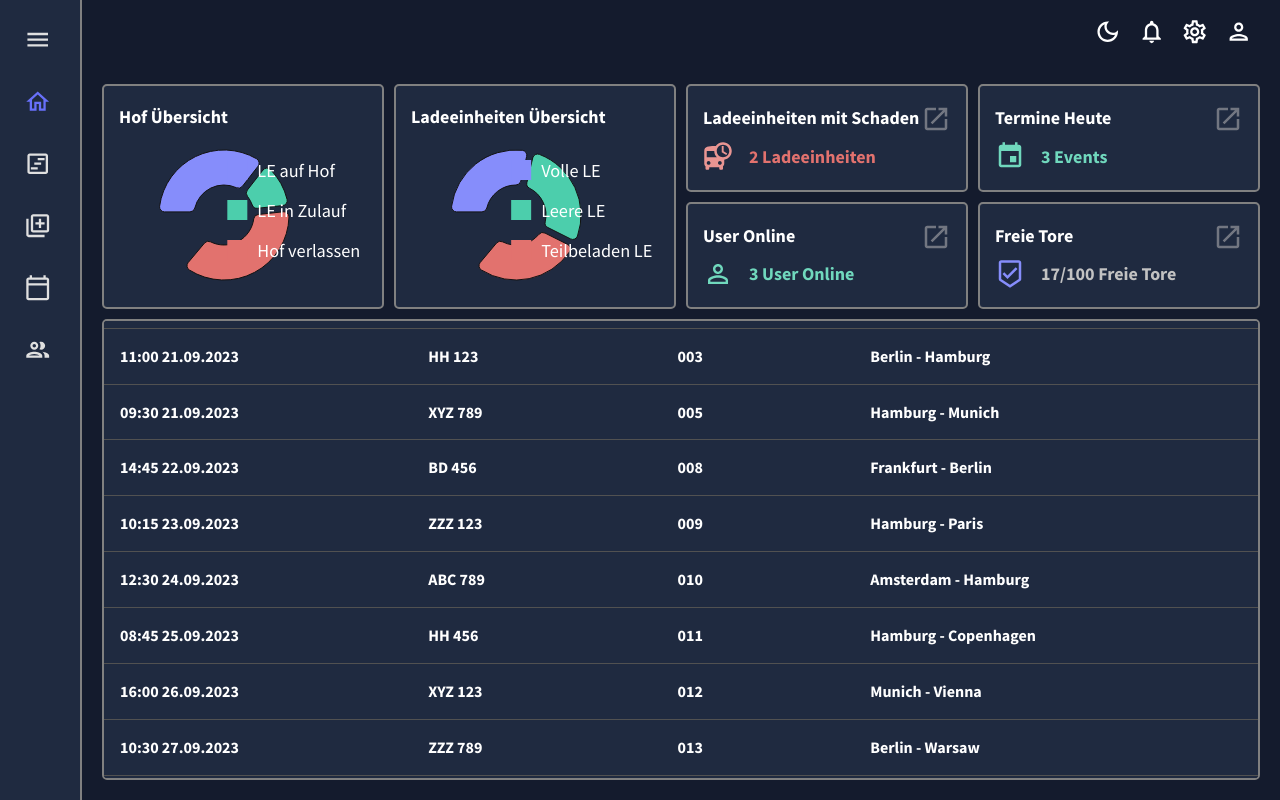
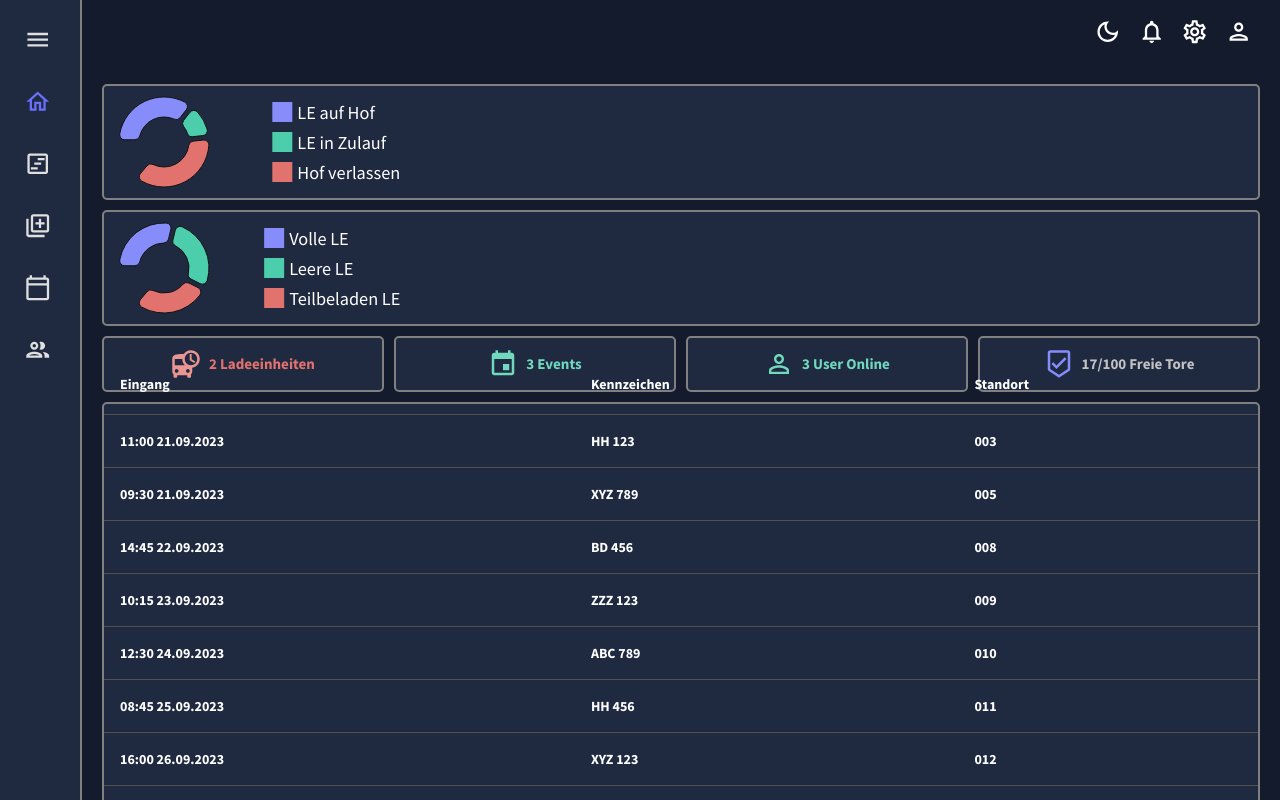
Before and after one commit to crowtek/Data-Visualization-Tool, a React (Create React App) app: page / in a window 1280 px wide. Built offline with nearby package versions, Linux system fonts and the light colour scheme.

Commit message:
Resizsed the piechart component for tablet and mobile

```diff
--- a/src/components/PieChart.jsx
+++ b/src/components/PieChart.jsx
@@ -6,7 +6,8 @@ import { tokens } from "../theme";
 const PieChartComponent = ({ labels, chartValues,animationTime,isScreenSmall }) => {
     const theme = useTheme();
     const colors = tokens(theme.palette.mode);
-    const tabletScreen = useMediaQuery(theme.breakpoints.down("lg"));
+    const laptopScreen = useMediaQuery(theme.breakpoints.down("lg"));
+    const tabletScreen = useMediaQuery(theme.breakpoints.down("sm"));
     const [animate, setAnimate] = useState(false);
 
     useEffect(() => {
@@ -27,24 +28,24 @@ const PieChartComponent = ({ labels, chartValues,animationTime,isScreenSmall })
                             { id: 1, color: colors.greenAccent[500], value: chartValues.second || "", label: labels.second || "" },
                             { id: 2, color: colors.redAccent[400], value: chartValues.third || "", label: labels.third || "" },
                         ],
-                        innerRadius: isScreenSmall ? 25: 30,
-                        outerRadius: isScreenSmall ? 45: 65,
+                        innerRadius: laptopScreen ? 25: 30,
+                        outerRadius: laptopScreen ? 45: 65,
                         paddingAngle: 5,
                         cornerRadius: 5,
                         startAngle: -90,
                         endAngle: 220,
-                        cx: isScreenSmall ? 50: 100,
-                        cy: isScreenSmall ? 55: 80,
+                        cx: laptopScreen ? 50: 100,
+                        cy: laptopScreen ? 55: 80,
                     },
                 ]}
                 slotProps={{
                     legend: {
-                        itemGap: isScreenSmall ? 10 : 20,
-                        markGap:isScreenSmall ? 5 : 10,
+                        itemGap: laptopScreen ? 10 : 20,
+                        markGap:laptopScreen ? 5 : 10,
                     },
                 }}
-                width={isScreenSmall ? 340 :tabletScreen ? 280: 400}
-                height={isScreenSmall ? 120: 160}
+                width={laptopScreen ? 320 : 400}
+                height={laptopScreen ? 120: 160}
             />
         </div>
     );
--- a/src/components/StatBox.jsx
+++ b/src/components/StatBox.jsx
@@ -11,7 +11,7 @@ const StatBox = ({ title, labels,chartValues, icon, link,animationTime,subtitle,
   const theme = useTheme();
   const colors = tokens(theme.palette.mode);
   const isScreenLg = useMediaQuery(theme.breakpoints.down("lg"));
-  const mobileScreen = useMediaQuery(theme.breakpoints.down("sm"));
+  const mobileScreen = useMediaQuery(theme.breakpoints.down("md"));
   const [animate, setAnimate] = useState(false);
 
   useEffect(() => {
--- a/src/styles/Dashboard.js
+++ b/src/styles/Dashboard.js
@@ -9,7 +9,7 @@ export const boxStyle = (colors) => ({
     borderRadius:"5px",
     background:`${colors.primary[400]}`,
     overflow:"auto",
-    [mediaQueries.medium] : {
+    [mediaQueries.laptop] : {
         overflow:"unset"
     }
 });
@@ -20,7 +20,7 @@ export const List = (colors) => ({
         fontSize: 16,
         fontWeight: "bold",
         whiteSpace: "nowrap",
-        [mediaQueries.medium] : {
+        [mediaQueries.laptop] : {
             fontSize: 14
         }
     },
@@ -31,7 +31,7 @@ export const List = (colors) => ({
             display: "none",
         }
     },
-    [mediaQueries.medium] : {
+    [mediaQueries.laptop] : {
         gridColumn: "span 4",
         gridRow: "span 1",
         ".hiddeOnMobile": {
--- a/src/styles/Layout.js
+++ b/src/styles/Layout.js
@@ -1,6 +1,7 @@
 export const mediaQueries = {
     small: "@media (max-width: 600px)",
     medium: "@media (max-width: 900px)",
+    laptop: "@media (max-width: 1400px)",
     large: "@media (max-width: 1540px)",
 };
 
@@ -21,7 +22,7 @@ export const containerStyle = () => ({
     maxWidth:"96vw",
     padding:"20px",
     overflow:"hidden",
-    [mediaQueries.medium]: {
+    [mediaQueries.laptop]: {
         height:"100%",
         maxWidth:"100vw",
         overflow:"unset"
@@ -34,7 +35,7 @@ export const dashboardGrid = () => ({
     gridTemplateRows:"repeat(6, 1fr)",
     gap:"10px",
     height:"100%",
-    [mediaQueries.medium]: {
+    [mediaQueries.laptop]: {
         gridTemplateColumns:"repeat(4, 1fr)",
         gridTemplateRows:"repeat(12, 1fr)",
         "& > div": {
```
